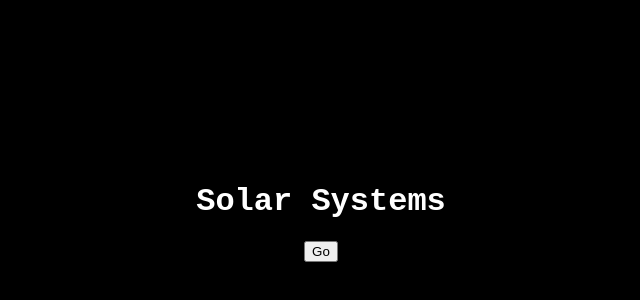
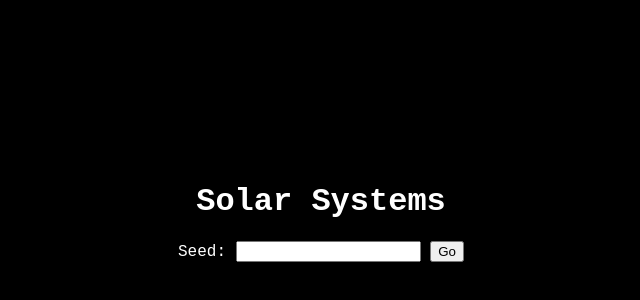
Before and after one commit to grosgg/solar-systems, a React app: page / in a window 1280 px wide. Shown: the part 188-488 px from the top of the page, without its empty margins (319-959 px from the left). Built offline with nearby package versions, Linux system fonts and the light colour scheme.

Commit message:
Set seed in menu form

```diff
--- a/src/App.jsx
+++ b/src/App.jsx
@@ -7,6 +7,7 @@ import './App.css';
 
 const App = () => {
   const [mode, setMode] = useState('menu');
+  const [seed, setSeed] = useState('');
 
   const goToScene = () => {
     setMode('scene');
@@ -14,8 +15,8 @@ const App = () => {
 
   return (
     <div className='container'>
-      { mode === 'menu' && <Menu goToScene={goToScene} />}
-      { mode === 'scene' && <Scene />}
+      { mode === 'menu' && <Menu seed={seed} setSeed={setSeed} goToScene={goToScene} />}
+      { mode === 'scene' && <Scene seed={seed} />}
     </div>
   );
 }
--- a/src/menu/Menu.jsx
+++ b/src/menu/Menu.jsx
@@ -1,9 +1,13 @@
-import React from 'react';
+import React, { useState } from 'react';
 import './Menu.css';
 
-const Menu = ({ goToScene }) => {
-  const handleClick = () => {
-    console.log('Click');
+const Menu = ({ seed, setSeed, goToScene }) => {
+  const handleChange = (event) => {
+    setSeed(event.target.value);
+  }
+
+  const handleSubmit = (event) => {
+    event.preventDefault();
     goToScene();
   }
 
@@ -13,7 +17,10 @@ const Menu = ({ goToScene }) => {
         <h1>Solar Systems</h1>
       </div>
       <div>
-        <button onClick={handleClick} >Go</button>
+        <form onSubmit={handleSubmit}>
+          Seed: <input type="text" value={seed} onChange={handleChange} />&nbsp;
+          <input type="submit" value="Go" />
+        </form>
       </div>
     </div>
   );
--- a/src/scene/Scene.jsx
+++ b/src/scene/Scene.jsx
@@ -17,8 +17,7 @@ const PLANETS_COUNT = 10
 
 class Scene extends React.Component {
   componentDidMount() {
-    const rng = seedrandom('jeremy');
-    console.log(rng());
+    const rng = seedrandom(this.props.seed);
 
     const renderer = new THREE.WebGLRenderer();
     renderer.setSize(window.innerWidth, window.innerHeight);
```
